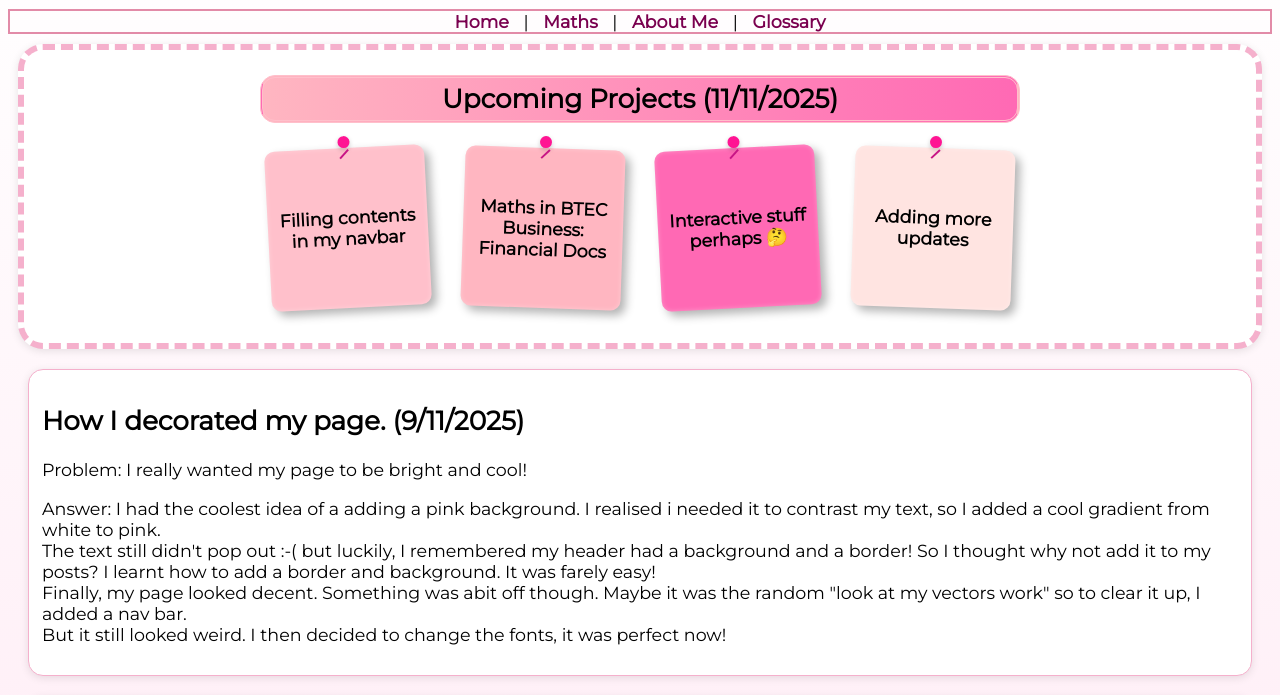
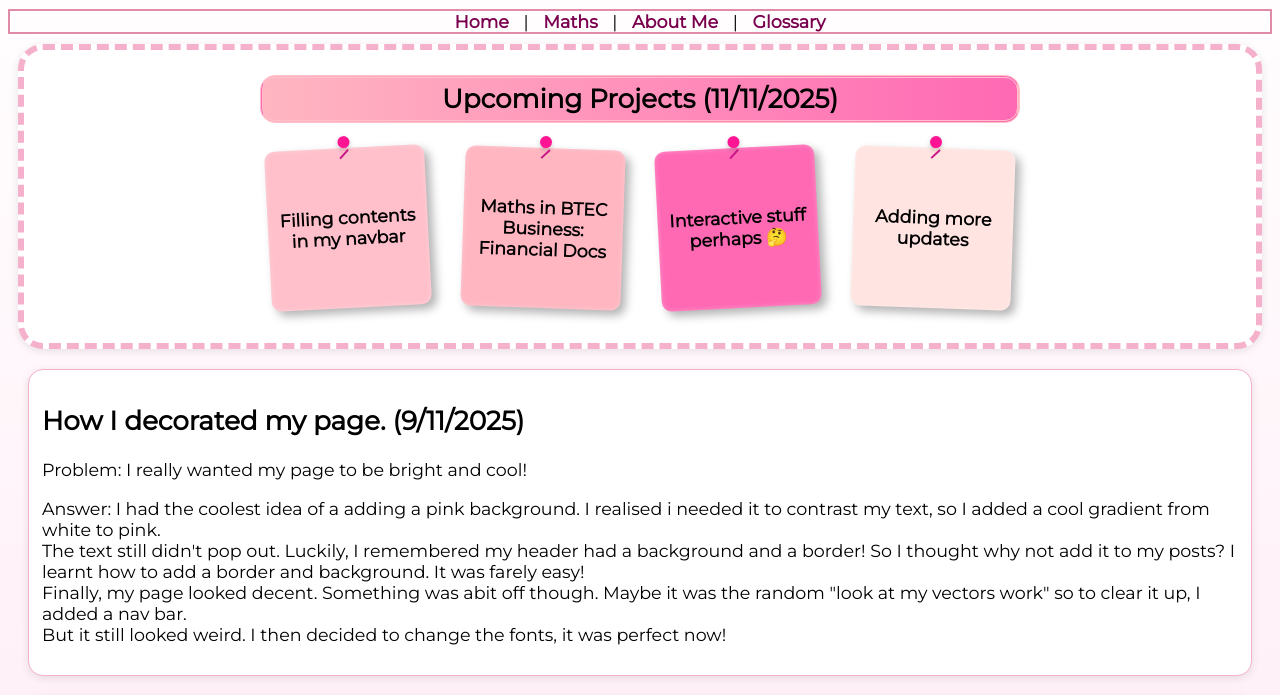
Before and after one commit to rahmaahannan/RahmaaHannan.github.io, a plain HTML site: page index.html in a window 1280 px wide. Shown: the part 81-776 px from the top of the page. Drawn offline with Linux system fonts and the light colour scheme.

Commit message:
fixing my posts

```diff
--- a/index.html
+++ b/index.html
@@ -193,7 +193,7 @@ padding: 5px;
 <div class="post">
   <h2>How I decorated my page. (9/11/2025)</h2>
  <p>Problem: I really wanted my page to be bright and cool!  </p>
-<p>Answer: I had the coolest idea of a adding a pink background. I realised i needed it to contrast my text, so I added a cool gradient from white to pink. <br> The text still didn't pop out :-( but luckily, I remembered my header had a background and a border! So I thought why not add it to my posts? I learnt how to add a border and background. It was farely easy! <br> Finally, my page looked decent. Something was abit off though. Maybe it was the random "look at my vectors work" so to clear it up, I added a nav bar. <br> But it still looked weird. I then decided to change the fonts, it was perfect now! </p>
+<p>Answer: I had the coolest idea of a adding a pink background. I realised i needed it to contrast my text, so I added a cool gradient from white to pink. <br> The text still didn't pop out. Luckily, I remembered my header had a background and a border! So I thought why not add it to my posts? I learnt how to add a border and background. It was farely easy! <br> Finally, my page looked decent. Something was abit off though. Maybe it was the random "look at my vectors work" so to clear it up, I added a nav bar. <br> But it still looked weird. I then decided to change the fonts, it was perfect now! </p>
 </div>
 
 
```
